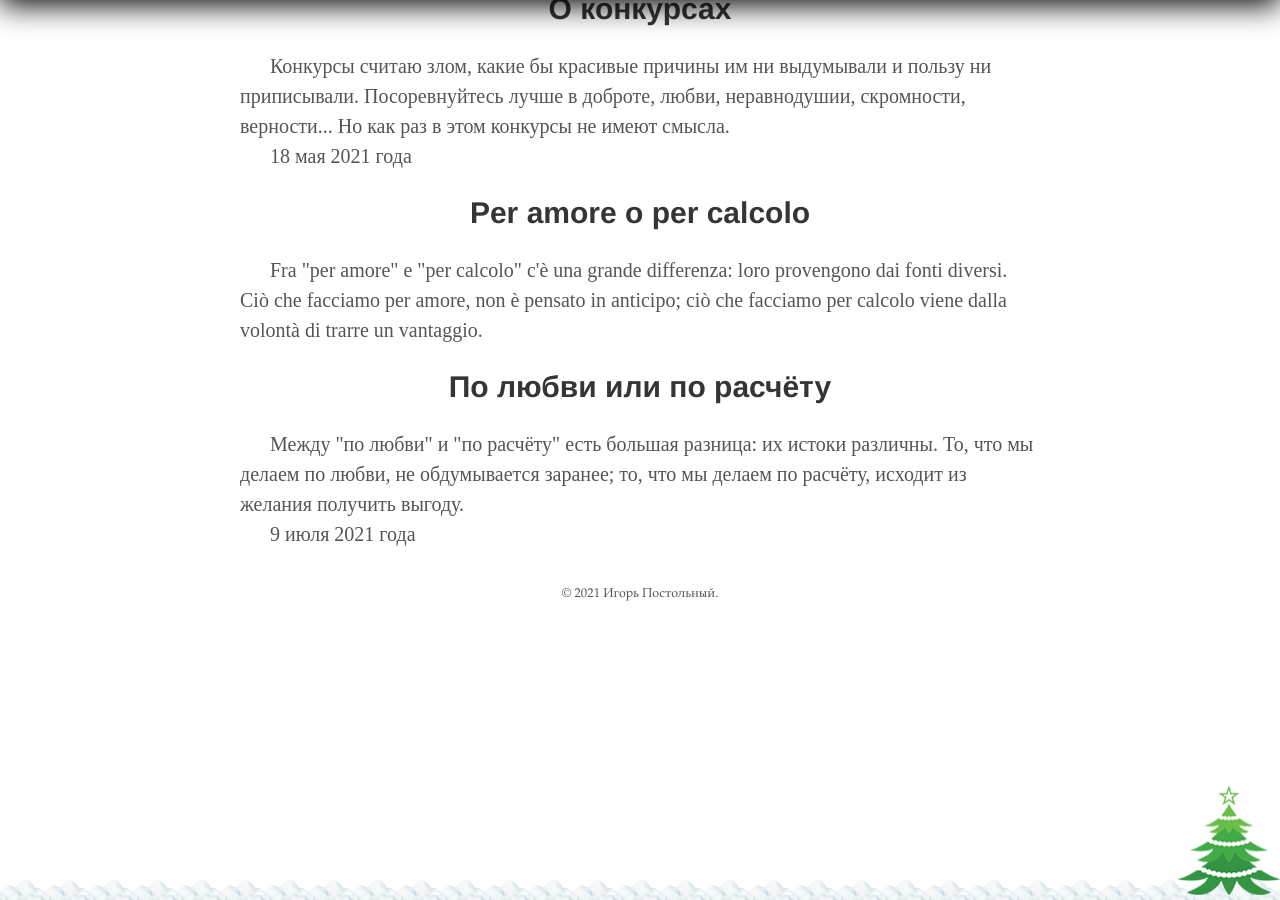
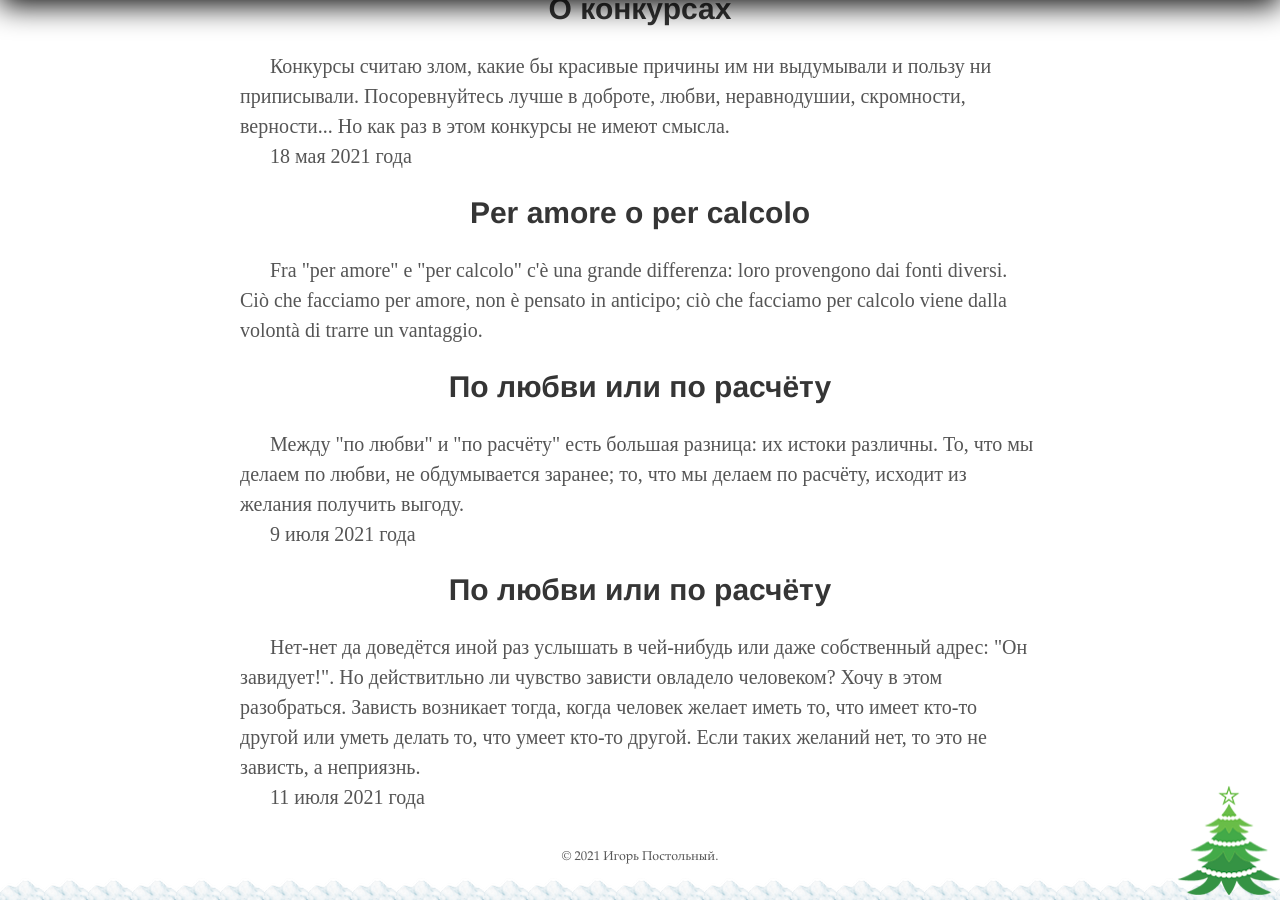
Before and after one commit to postolny/postolny.github.io, a Jekyll site: the page built from _pages/miniature.html, in a window 1280 px wide and 900 px high, scrolled down 4228 px. Built offline with Jekyll 4.4.1, drawn with Linux system fonts in a browser that asks for light colours.

Commit message:
Add files via upload

```diff
--- a/_pages/miniature.html
+++ b/_pages/miniature.html
@@ -80,3 +80,8 @@ permalink: /miniature/
     <p>Между "по любви" и "по расчёту" есть большая разница: их истоки различны. То, что мы делаем по любви, не обдумывается заранее; то, что мы делаем по расчёту, исходит из желания получить выгоду.</p>
     <p>9 июля 2021 года</p>
   </article>
+  <article>
+    <h2>По любви или по расчёту</h2>
+    <p>Нет-нет да доведётся иной раз услышать в чей-нибудь или даже собственный адрес: "Он завидует!". Но действитльно ли чувство зависти овладело человеком? Хочу в этом разобраться. Зависть возникает тогда, когда человек желает иметь то, что имеет кто-то другой или уметь делать то, что умеет кто-то другой. Если таких желаний нет, то это не зависть, а неприязнь.</p>
+    <p>11 июля 2021 года</p>
+  </article>
```
